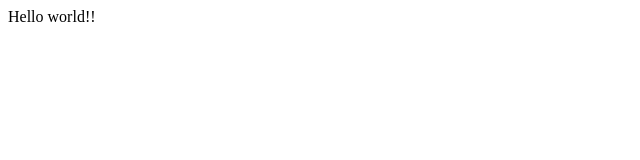
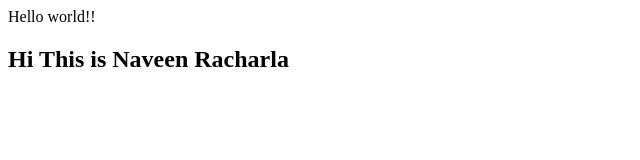
Before and after one commit to naveenk46/udemy-project, a plain HTML site: page index.html in a window 1280 px wide. Shown: the whole page, without its empty margins (0-640 px from the left). Drawn offline with Linux system fonts and the light colour scheme.

Commit message:
changes are made to the file

```diff
--- a/index.html
+++ b/index.html
@@ -1 +1,2 @@
 Hello world!!
+<h2> Hi This is Naveen Racharla </h2>
```
